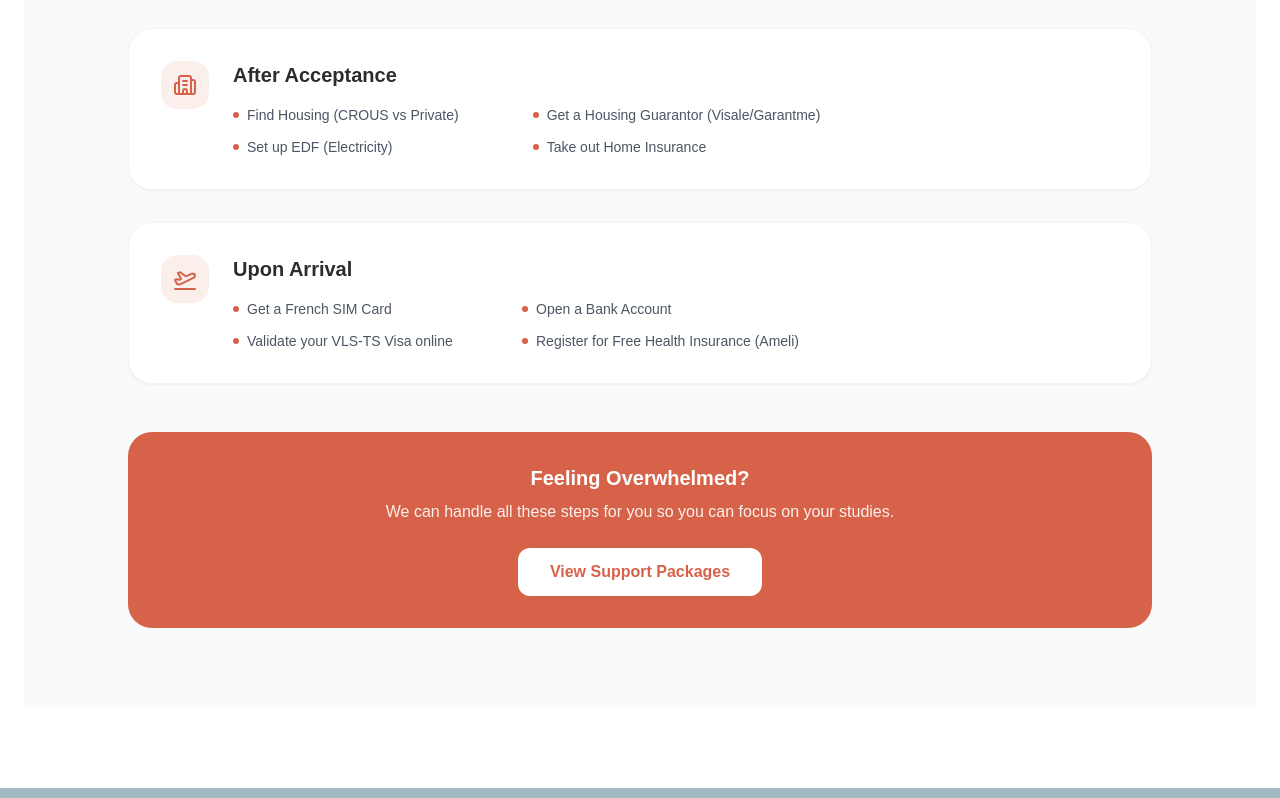
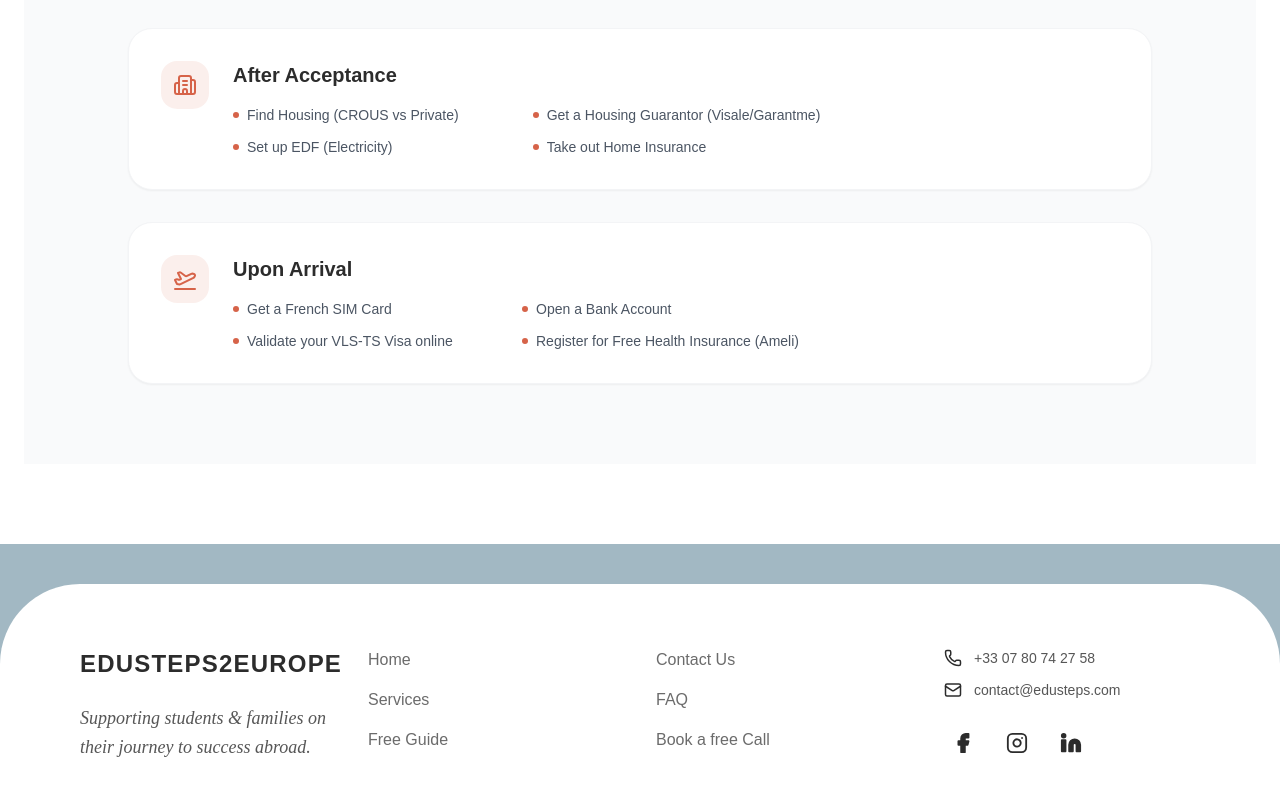
Before and after one commit to JanaJms/edusteps2europe, a React (Create React App) app: page /packages in a window 1280 px wide. Shown: the part 2688-3486 px from the top of the page. Built offline with nearby package versions, Linux system fonts and the light colour scheme.

Commit message:
remove cta from guide section in packages page

```diff
--- a/src/Views/Packages.js
+++ b/src/Views/Packages.js
@@ -431,7 +431,7 @@ const Packages = () => {
                     </div>
                 </div>
 
-                <StudentGuide />
+                <StudentGuide withCTA={false} />
 
             </div>
         </div>
--- a/src/components/views/packages/Guide.js
+++ b/src/components/views/packages/Guide.js
@@ -2,7 +2,7 @@ import React from 'react';
 import { Download, PlaneTakeoff, GraduationCap, Building2, Smartphone, Landmark } from 'lucide-react';
 import { useNavigate } from 'react-router-dom';
 
-const StudentGuide = () => {
+const StudentGuide = ({withCTA}) => {
 
     const navigate = useNavigate();
 
@@ -68,16 +68,17 @@ const StudentGuide = () => {
                 </div>
 
                 {/* CTA - Linking back to packages */}
+                {withCTA &&
                     <div className="mt-12 bg-orange p-8 rounded-3xl text-white text-center">
                         <h3 className="text-xl font-bold mb-2">Feeling Overwhelmed?</h3>
                         <p className="mb-6 opacity-90">We can handle all these steps for you so you can focus on your studies.</p>
                         <button
-                        onClick={() => navigate("packages")}
+                            onClick={() => navigate("/packages")}
                             className="bg-white text-orange px-8 py-3 rounded-xl font-bold hover:scale-105 transition-all"
                         >
                             View Support Packages
                         </button>
-                </div>
+                    </div>}
             </div>
         </section>
     );
```
Lines whose indentation alone changed are shown as unchanged.
